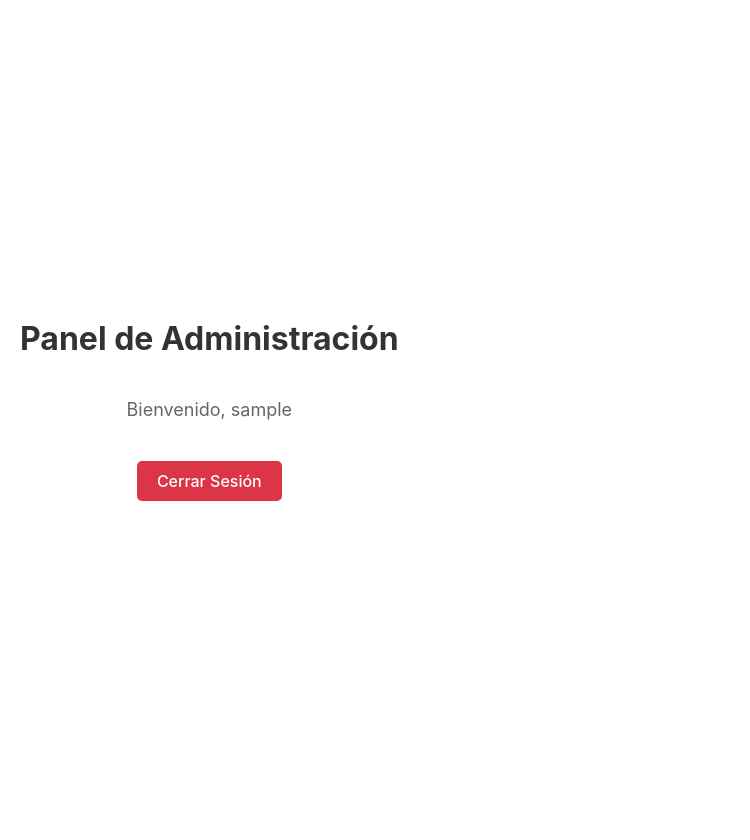
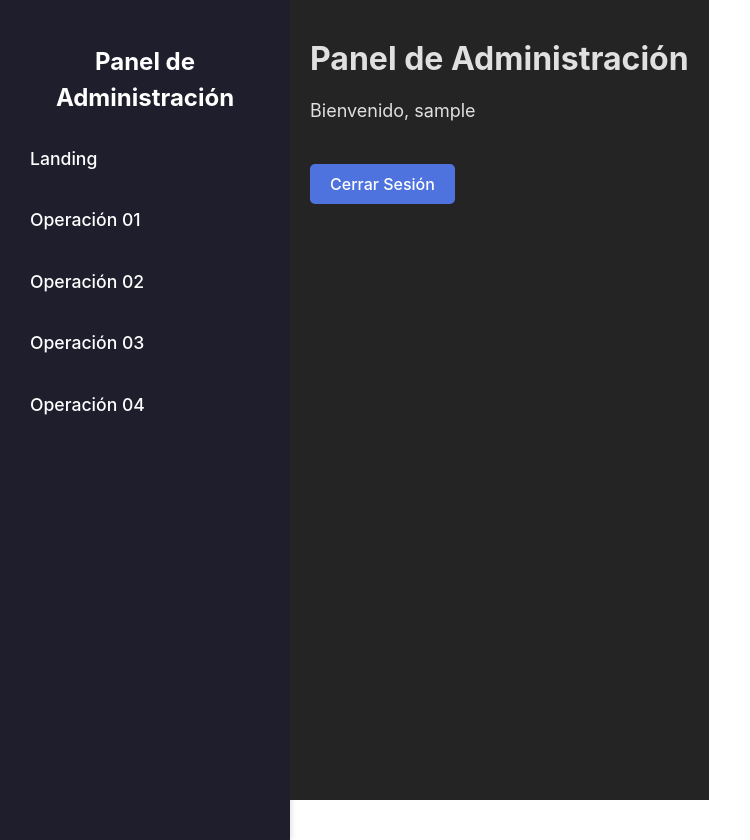
Before and after one commit to comayocode/monn-front, a React (Vite) app: page /admin in a window 1280 px wide. Shown: the whole page, without its empty margins (0-750 px from the left). Before the commit the page ends 800 px from the top, so only its background shows below. Built offline with nearby package versions, Linux system fonts and the light colour scheme; sample sign-in values are in the browser's storage.

Commit message:
feat: Acceso a AdminPanel con rutas protegidas e integración de SideBar
- Access the administration panel as a user protecting the path.
- Integrate SideBar to the AdminPanel hiding options depending on the role

```diff
--- a/src/App.jsx
+++ b/src/App.jsx
@@ -18,14 +18,13 @@ function App() {
         {/* Ruta principal */}
         <Route path='/' element={<LandingPage />} />
 
-        {/* Rutas protegidas para admin */}
+        {/* Rutas protegidas para admin y user */}
         <Route
           path='/admin'
           element={
             <PrivateRoute
               element={<AdminPanel />}
-              role='admin'
-              requiredRole='admin'
+              requiredRoles={['admin', 'user']}
             />
           }
         >
@@ -34,8 +33,7 @@ function App() {
             element={
               <PrivateRoute
                 element={<Hero />}
-                role='admin'
-                requiredRole='admin'
+                requiredRoles={['admin', 'user']}
               />
             }
           />
@@ -44,8 +42,7 @@ function App() {
             element={
               <PrivateRoute
                 element={<AboutMe />}
-                role='admin'
-                requiredRole='admin'
+                requiredRoles={['admin', 'user']}
               />
             }
           />
@@ -54,8 +51,7 @@ function App() {
             element={
               <PrivateRoute
                 element={<Products />}
-                role='admin'
-                requiredRole='admin'
+                requiredRoles={['admin', 'user']}
               />
             }
           />
@@ -64,21 +60,19 @@ function App() {
             element={
               <PrivateRoute
                 element={<Contact />}
-                role='admin'
-                requiredRole='admin'
+                requiredRoles={['admin', 'user']}
               />
             }
           />
         </Route>
 
-        {/* Rutas para usuarios */}
+        {/* Ruta para account */}
         <Route
           path='/landing'
           element={
             <PrivateRoute
               element={<LandingPage />}
-              role='user'
-              requiredRole='user'
+              requiredRoles={['account']}
             />
           }
         />
--- a/src/components/PrivateRoute.jsx
+++ b/src/components/PrivateRoute.jsx
@@ -1,7 +1,7 @@
 import { Navigate } from 'react-router-dom';
 
-// Componente para proteger las rutas según el rol del usuario
-const PrivateRoute = ({ element, role, requiredRole, ...rest }) => {
+// Componente para proteger las rutas según los roles del usuario
+const PrivateRoute = ({ element, requiredRoles, ...rest }) => {
   const user = JSON.parse(localStorage.getItem('user'));
 
   // Si no hay usuario, redirige al login
@@ -9,8 +9,8 @@ const PrivateRoute = ({ element, role, requiredRole, ...rest }) => {
     return <Navigate to="/login" />;
   }
 
-  // Si el rol del usuario no coincide con el requerido, redirige
-  if (role && user.role !== requiredRole) {
+  // Si el rol del usuario no está en la lista de roles permitidos, redirige
+  if (requiredRoles && !requiredRoles.includes(user.role)) {
     return <Navigate to="/landing" />;
   }
 
--- a/src/components/adminPanel/Sidebar.css
+++ b/src/components/adminPanel/Sidebar.css
@@ -0,0 +1,42 @@
+.sidebar {
+  width: 250px;
+  background-color: #1e1e2d;
+  color: white;
+  padding: 20px;
+  height: 100vh;
+  box-shadow: 2px 0 5px rgba(0, 0, 0, 0.1);
+}
+
+.sidebar h3 {
+  margin-bottom: 20px;
+  font-size: 1.5em;
+  text-align: center;
+  color: #fff;
+}
+
+.sidebar ul {
+  list-style: none;
+  padding: 0;
+}
+
+.sidebar ul li {
+  margin-bottom: 15px;
+}
+
+.sidebar ul li a {
+  text-decoration: none;
+  color: white;
+  font-size: 1.1em;
+  display: block;
+  padding: 10px;
+  border-radius: 5px;
+  transition: background-color 0.3s;
+}
+
+.sidebar ul li a:hover {
+  background-color: #2d2d42;
+}
+
+.sidebar ul li a.active {
+  background-color: #4e73df;
+}
--- a/src/components/adminPanel/Sidebar.jsx
+++ b/src/components/adminPanel/Sidebar.jsx
@@ -1,23 +1,32 @@
 import { Link } from 'react-router-dom';
+import './Sidebar.css';
 
 function Sidebar() {
   const user = JSON.parse(localStorage.getItem('user'));
 
   return (
-    <div>
+    <div className="sidebar">
       <h3>Panel de Administración</h3>
       <ul>
+        {/* Enlace común para todos los usuarios */}
         <li><Link to="/admin/landing">Landing</Link></li>
+
+        {/* Enlaces para admin (acceso completo) */}
         {user && user.role === 'admin' && (
           <>
-            <li><Link to="/admin/hero">Hero</Link></li>
-            <li><Link to="/admin/about">Acerca de mí</Link></li>
-            <li><Link to="/admin/products">Productos</Link></li>
-            <li><Link to="/admin/contact">Contacto</Link></li>
+            <li><Link to="/admin/op-01">Operación 01</Link></li>
+            <li><Link to="/admin/op-02">Operación 02</Link></li>
+            <li><Link to="/admin/op-03">Operación 03</Link></li>
+            <li><Link to="/admin/op-04">Operación 04</Link></li>
           </>
         )}
+
+        {/* Enlaces para user (acceso limitado) */}
         {user && user.role === 'user' && (
-          <li><Link to="/admin/about">Acerca de mí</Link></li>
+          <>
+            <li><Link to="/admin/op-01">Operación 01</Link></li>
+            <li><Link to="/admin/op-02">Operación 02</Link></li>
+          </>
         )}
       </ul>
     </div>
--- a/src/db.json
+++ b/src/db.json
@@ -11,6 +11,12 @@
       "username": "user",
       "password": "user123",
       "role": "user"
+    },
+    {
+      "id": 3,
+      "username": "account",
+      "password": "account123",
+      "role": "account"
     }
   ]
 }
--- a/src/pages/AdminPanel.css
+++ b/src/pages/AdminPanel.css
@@ -1,23 +1,32 @@
 .admin-panel {
   display: flex;
-  flex-direction: column;
-  align-items: center;
+  height: 100vh;
+  background-color: #242424;
+}
+
+.admin-content {
+  flex: 1;
   padding: 20px;
+  background-color: #242424;
+  color: #e0e0e0;
+  overflow-y: auto;
 }
 
 .admin-panel h1 {
   font-size: 32px;
-  color: #333;
+  color: #e0e0e0;
+  margin-bottom: 20px;
 }
 
 .admin-panel p {
   font-size: 18px;
-  color: #666;
+  color: #e0e0e0;
+  margin-bottom: 20px;
 }
 
 .logout-button {
   margin-top: 20px;
-  background-color: #dc3545; /* Rojo para indicar logout */
+  background-color: #4e73df;
   color: white;
   padding: 10px 20px;
   font-size: 16px;
@@ -28,5 +37,5 @@
 }
 
 .logout-button:hover {
-  background-color: #c82333; /* Rojo más oscuro al hacer hover */
+  background-color: #375abb;
 }
--- a/src/pages/AdminPanel.jsx
+++ b/src/pages/AdminPanel.jsx
@@ -1,30 +1,33 @@
 import { useEffect } from 'react';
-import { useNavigate } from 'react-router-dom'; // Cambiar a useNavigate
-import { logout, getCurrentUser, isAuthenticated } from '../services/authService'; // Importamos las funciones de auth
+import { useNavigate } from 'react-router-dom';
+import { logout, getCurrentUser, isAuthenticated } from '../services/authService';
+import Sidebar from '../components/adminPanel/Sidebar';
 import './AdminPanel.css';
 
 function AdminPanel() {
-  const navigate = useNavigate(); // Usamos useNavigate en vez de useHistory
+  const navigate = useNavigate();
 
   useEffect(() => {
-    // Si el usuario no está autenticado, redirigir al login
     if (!isAuthenticated()) {
-      navigate('/login'); // Redirigir usando navigate
+      navigate('/login');
     }
   }, [navigate]);
 
   const handleLogout = () => {
-    logout(); // Limpiamos la sesión
-    navigate('/login'); // Redirigimos al login
+    logout();
+    navigate('/login');
   };
 
-  const user = getCurrentUser(); // Obtenemos el usuario actual
+  const user = getCurrentUser();
 
   return (
     <div className="admin-panel">
-      <h1>Panel de Administración</h1>
-      <p>Bienvenido, {user ? user.username : 'Usuario'}</p>
-      <button className="logout-button" onClick={handleLogout}>Cerrar Sesión</button>
+      <Sidebar />
+      <div className="admin-content">
+        <h1>Panel de Administración</h1>
+        <p>Bienvenido, {user ? user.username : 'Usuario'}</p>
+        <button className="logout-button" onClick={handleLogout}>Cerrar Sesión</button>
+      </div>
     </div>
   );
 }
```
